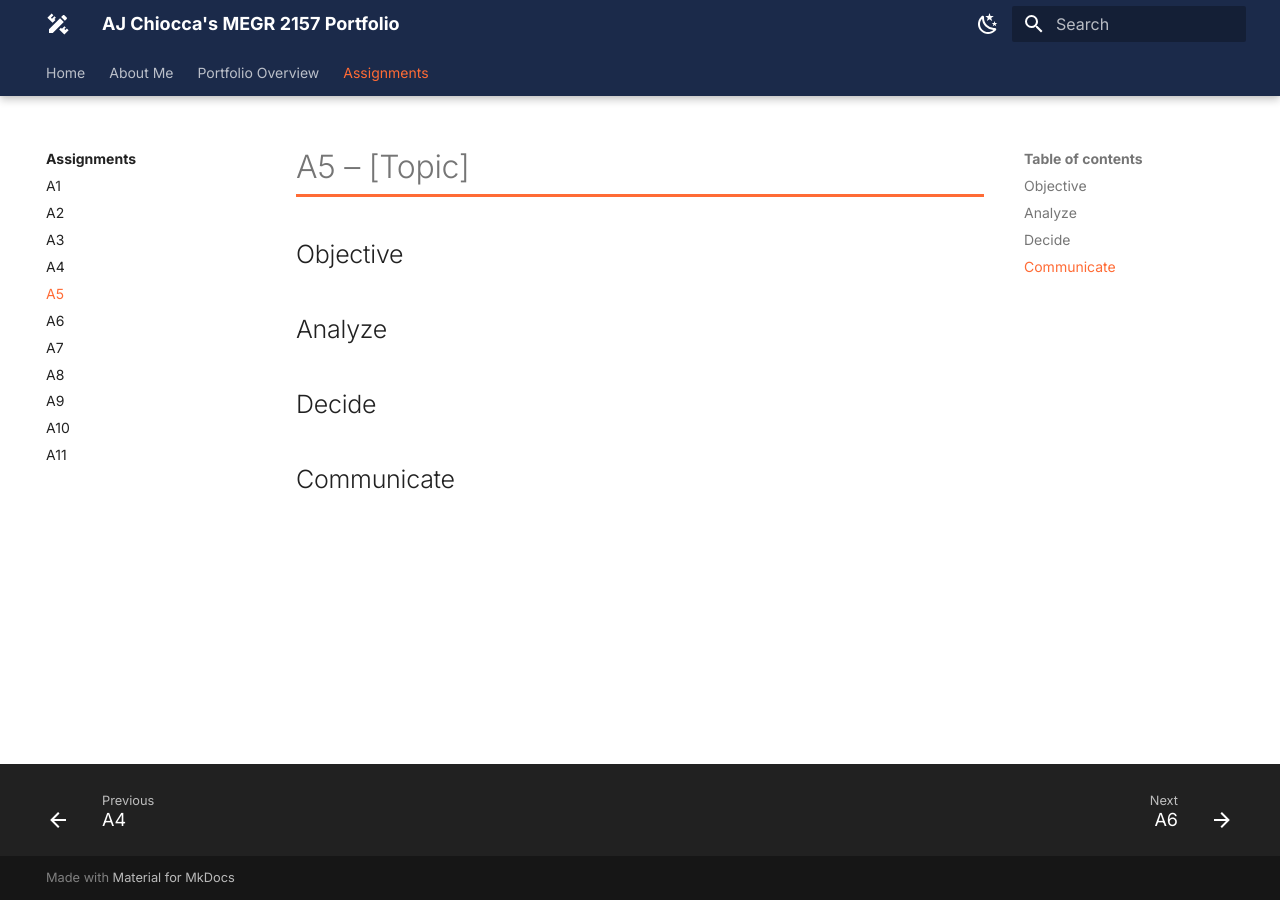
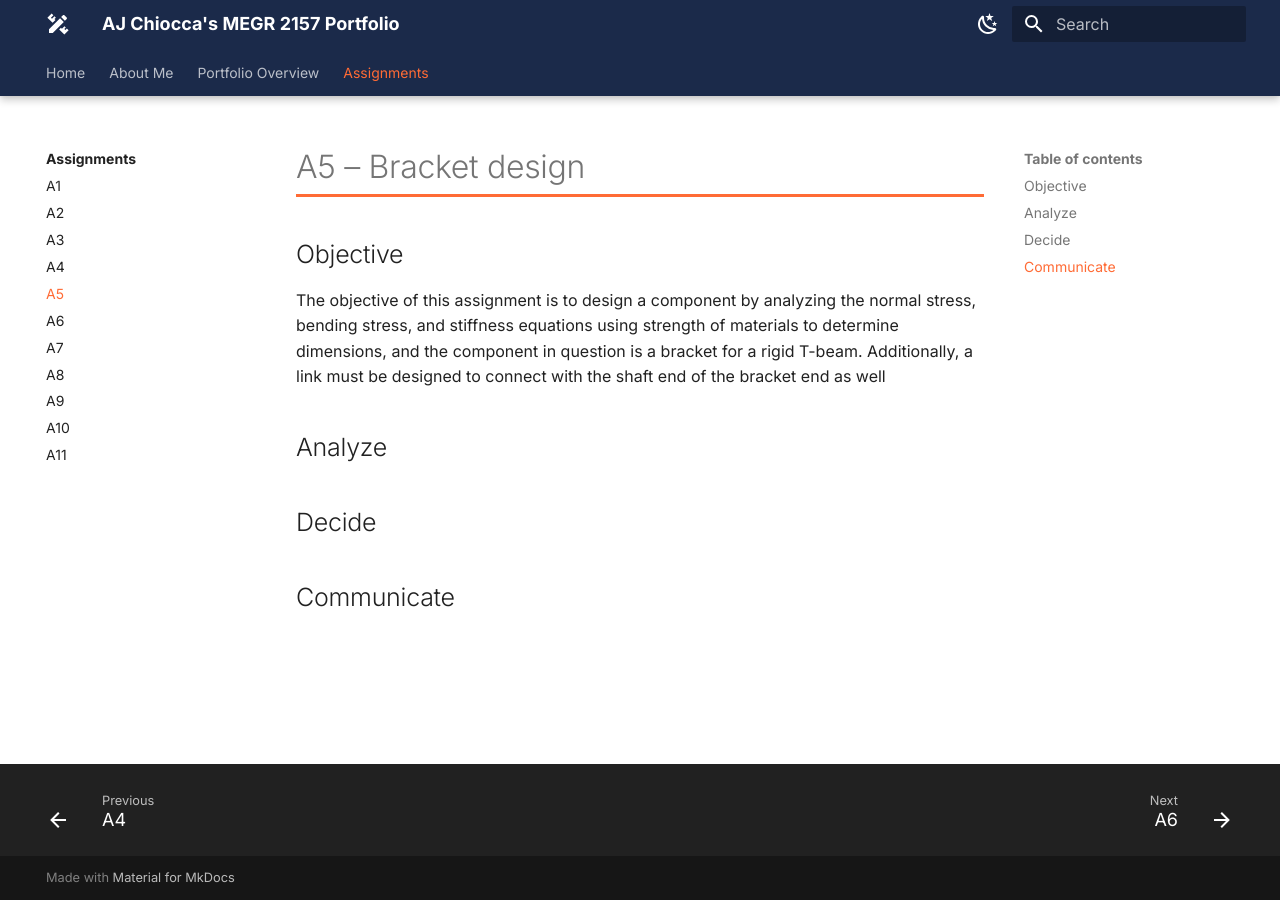
Before and after one commit to ajchiocca/megr2157-portfolio, an MkDocs documentation site: the page built from docs/assignments/A05/index.md, in a window 1280 px wide. Built offline with MkDocs 1.6.1 and Material for MkDocs 9.7.7, drawn with Linux system fonts in a browser that asks for light colours.

Commit message:
Update index.md

```diff
--- a/docs/assignments/A05/index.md
+++ b/docs/assignments/A05/index.md
@@ -1,6 +1,7 @@
-# A5 – [Topic]
+# A5 – Bracket design
 
 ## Objective
+The objective of this assignment is to design a component by analyzing the normal stress, bending stress, and stiffness equations using strength of materials to determine dimensions, and the component in question is a bracket for a rigid T-beam. Additionally, a link must be designed to connect with the shaft end of the bracket end as well
 
 
 ## Analyze
```
